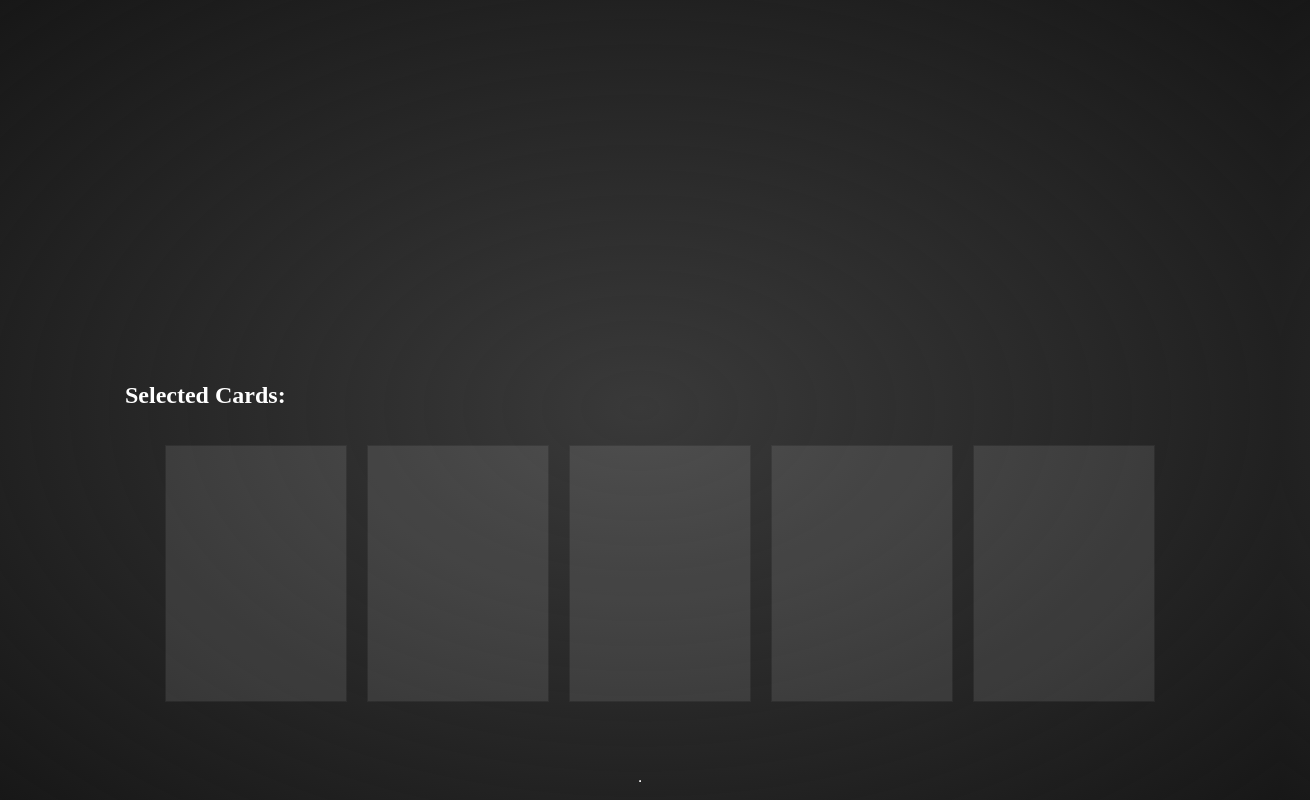
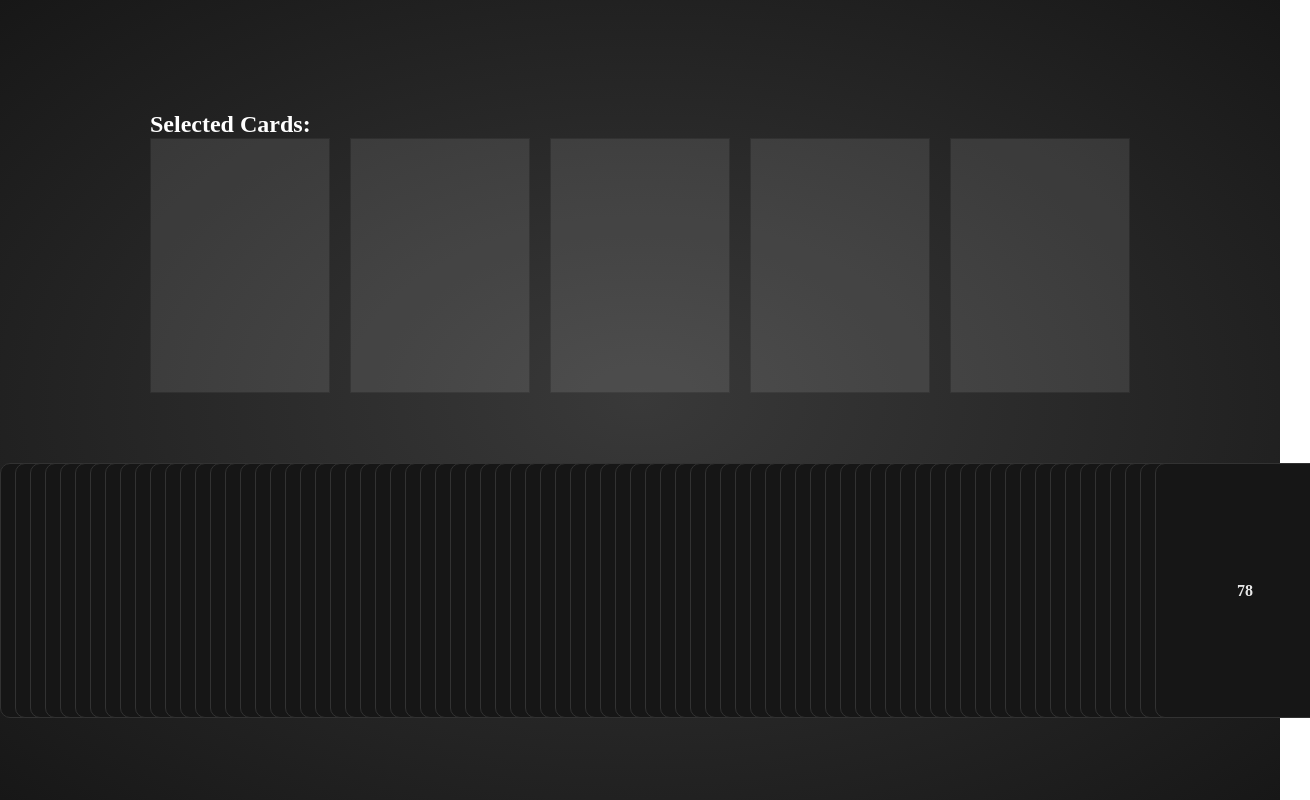
Before and after one commit to dmitriigirskii/tarot, a React app: page / in a window 1280 px wide. Shown: the top 800 px of the page, 1310 px wide, since content can reach past the window. Built offline with nearby package versions, Linux system fonts and the light colour scheme.

Commit message:
add desk

```diff
--- a/components/desk.jsx
+++ b/components/desk.jsx
@@ -52,12 +52,6 @@ export default function TarotDesk() {
                 </ul>
             </div>
 
-            <br/>
-            <br/>
-            <br/>
-            <hr/>
-            <br/>
-
             <div className={styles.stack}>
                 {tarotCards.map(card => (
                     <div
--- a/components/styles.module.sass
+++ b/components/styles.module.sass
@@ -1,6 +1,19 @@
+*
+  box-sizing: border-box
+  margin: 0
+  padding: 0
+
+html
+  height: 100%
+
 body
   background: radial-gradient(#393939, #000000e8)
   color: white
+  height: 100%
+
+  > *
+    height: 100%
+    padding-bottom: 297px
 
 $overlap: 15px
 
@@ -11,16 +24,21 @@ $overlap: 15px
   position: relative
 
 .desk
-  min-height: 100vh
-  display: grid
+  display: flex
   justify-content: center
-  align-content: flex-end
-  padding-bottom: var(--p40)
+  align-items: center
+  height: 100%
 
 .stack
   //overflow: hidden
   width: calc(180px + #{$overlap} * (78 - 1))
   position: relative
+  position: fixed
+  left: 0
+  right: 0
+  bottom: 40px
+  height: 297px
+  margin: auto
 
 .stack_select
   position: relative
@@ -95,7 +113,7 @@ $overlap: 15px
 
 .card_false
   width: 180px
-  height: 255px
+  // height: 255px
   background: linear-gradient(var(--cDark2), var(--cDark1))
   border-radius: var(--r10)
   border: 1px solid var(--border)
```
